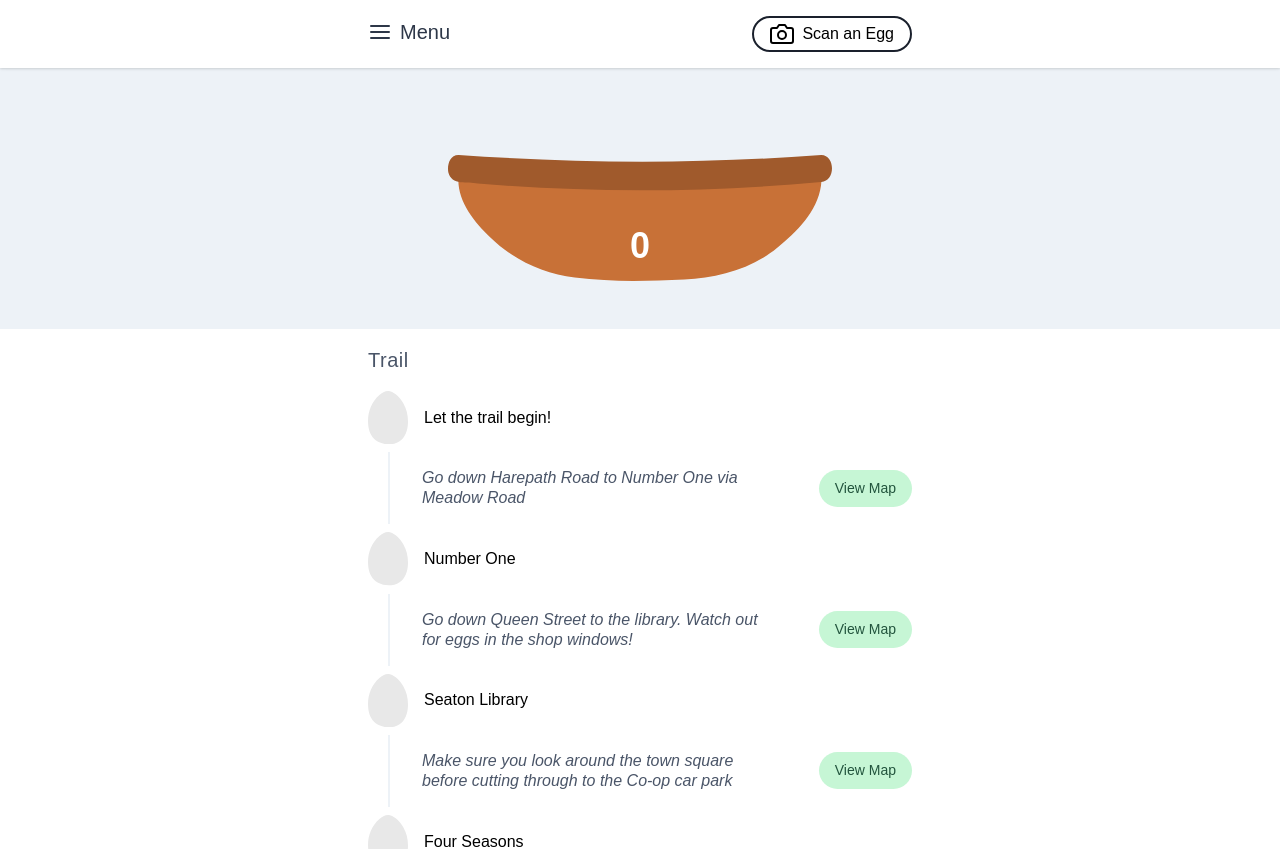
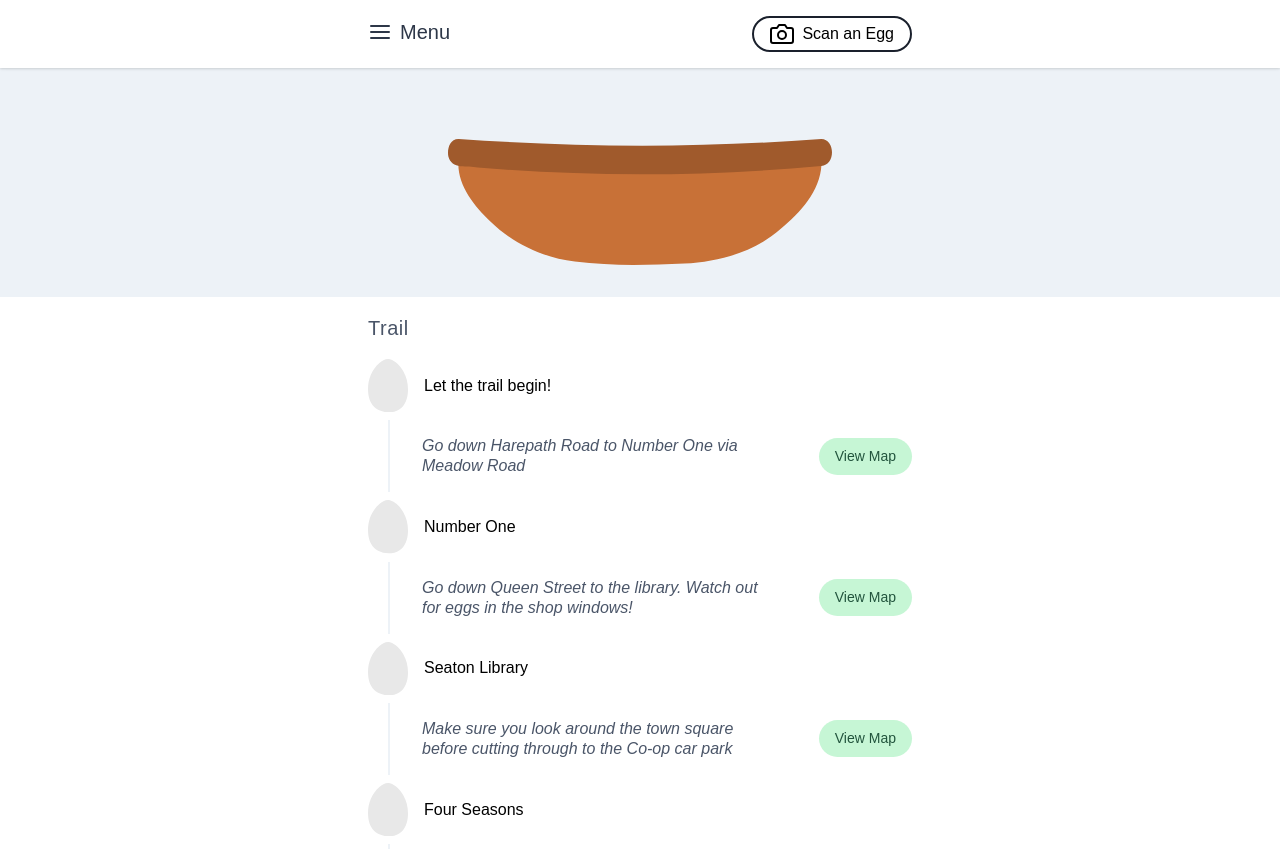
Before and after one commit to crossroadchurch/easter-hunt, a Next.js app: page /play in a window 1280 px wide. Shown: the top 849 px of the page. Built offline with nearby package versions, Linux system fonts and the light colour scheme.

Commit message:
Update basket styles

```diff
--- a/components/basket.js
+++ b/components/basket.js
@@ -16,17 +16,26 @@ export default ({ found_eggs, className, teamName }) => {
   )
 
   return (
+    <div>
+      <h2 className="text-center text-3xl text-purple-700 font-bold mb-4">
+        {teamName}
+      </h2>
       <div className={`${className || ''} relative text-center`}>
-      <span className="text-lg font-bold">{teamName}</span>
         <svg viewBox={levels[0].view_box}>
           {basket_eggs.map((egg, index) => {
-          return <RawEgg key={index} id={egg.egg_id} tx={egg.tx} ty={egg.ty} />
+            return (
+              <RawEgg key={index} id={egg.egg_id} tx={egg.tx} ty={egg.ty} />
+            )
           })}
           <path d={basket_path} fill="#c87137" />
           <path d={rim_path} fill="#a05a2c" />
         </svg>
-      <div className="absolute bottom-0 inset-x-0 mb-2 text-center text-white font-semibold text-4xl">
-        {found_eggs.length >= 0 ? found_eggs.length : ''}
+        <div
+          style={{ marginBottom: '3%' }}
+          className="absolute bottom-0 inset-x-0 text-center text-white font-semibold text-4xl"
+        >
+          {found_eggs.length > 0 ? found_eggs.length : ''}
+        </div>
       </div>
     </div>
   )
--- a/components/play/header.js
+++ b/components/play/header.js
@@ -54,7 +54,7 @@ export default () => {
       </div>
       <div className="bg-gray-200">
         <div className="container mx-auto p-4">
-          <div className="my-8">
+          <div className="my-4">
             <Basket
               className="max-w-sm mx-auto"
               teamName={teamName}
```
Lines whose indentation alone changed are shown as unchanged.
